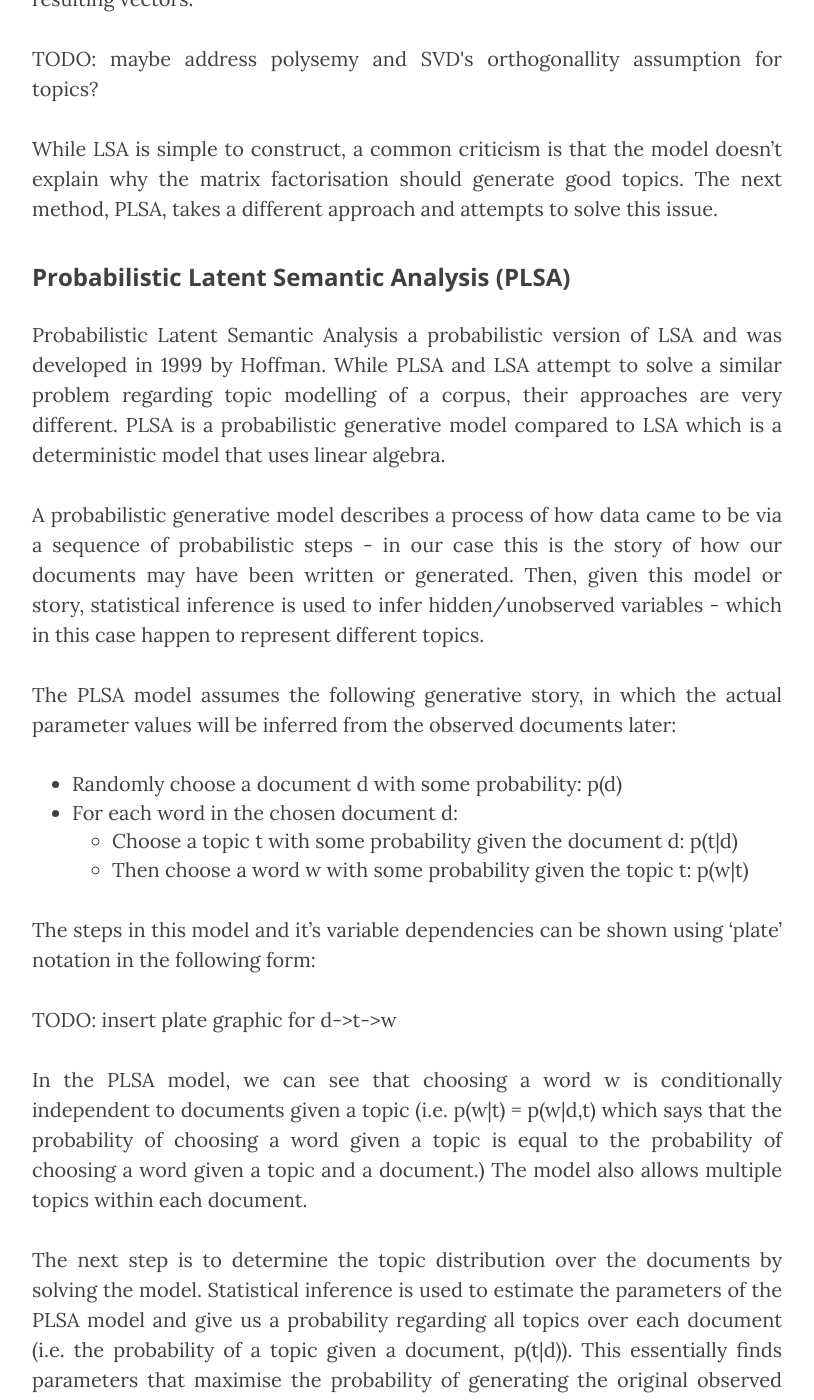
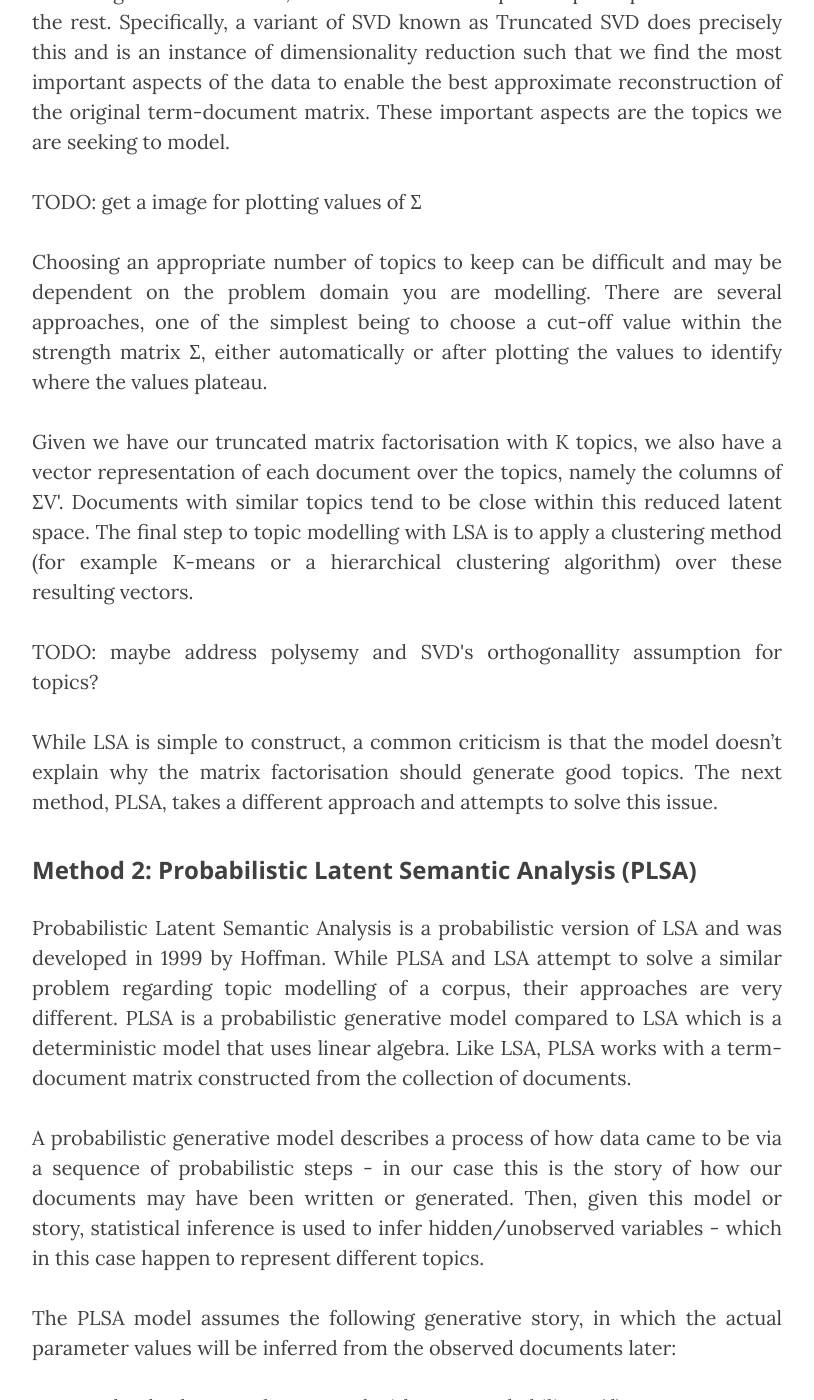
Before and after one commit to dylanhogg/dylanhogg.github.io, a Jekyll site: the page built from _posts/2017-12-01-topic-modelling-part-1-overview.markdown, in a window 1280 px wide and 1400 px high, scrolled down 4267 px. Shown: the whole window, without its empty margins (233-1047 px from the left). Built offline with Jekyll 4.4.1, drawn with Linux system fonts in a browser that asks for light colours; nearby versions of some CDN libraries; comment, search, counter and statistics services are not loaded; some of the changed text lies outside the part shown.

Commit message:
Add blog image 1.1

```diff
--- a/_posts/2017-12-01-topic-modelling-part-1-overview.markdown
+++ b/_posts/2017-12-01-topic-modelling-part-1-overview.markdown
@@ -23,6 +23,8 @@ comments:   true
 
 <p>TODO: get an image for topic modelling e.g. stack of docs -> docs containe in topic boundaries.</p>
 
+<img src="/img/topic-modelling-part-1-overview/blog-1.1.png" />
+
 <p>Many methods have been developed for topic modelling over the past few decades. Most methods rely on the fact that a document is typically about a particular subject and has words that frequently occur together. For example, an email planning your next holiday will likely contain the words ‘flight’ and ‘hotel’ more often than emails about other subjects. It is this statistical regularity that allows latent topics to be discovered, sometimes as if by magic.</p>
 
 <p>The only data required for topic modelling is the text within each document. In machine learning terminology, this is an unsupervised learning method - meaning that we don’t require labelled data as is the case with supervised learning methods. The number of topics to automatically discover typically needs to be specified which can be tricky and may depend on how the results will be used. Interpretation of the discovered topics can also be tricky; while they can often be summarised by their most important words, they do not necessarily correspond to topics we expected to find.</p>
@@ -47,7 +49,7 @@ comments:   true
 
 
 <!-- ---------------------------------------------------------------------- -->
-<h3 class="section-subheading">Latent Semantic Analysis (LSA)</h3>
+<h3 class="section-subheading">Method 1: Latent Semantic Analysis (LSA)</h3>
 
 <p>Latent Semantic Analysis is a method that was developed in the late 1980’s by Deerwester, Dumais and others. It takes as input a term-document matrix and factorises this into 3 new matrices which are able to jointly reconstruct the original matrix. This is achieved by applying a linear algebra method called Singular Value Decomposition (SVD) where the factorisation can be represented as M = UΣV'.</p>
 
@@ -69,9 +71,9 @@ comments:   true
 </p>
 
 <!-- ---------------------------------------------------------------------- -->
-<h3 class="section-subheading">Probabilistic Latent Semantic Analysis (PLSA)</h3>
+<h3 class="section-subheading">Method 2: Probabilistic Latent Semantic Analysis (PLSA)</h3>
 
-<p>Probabilistic Latent Semantic Analysis a probabilistic version of LSA and was developed in 1999 by Hoffman. While PLSA and LSA attempt to solve a similar problem regarding topic modelling of a corpus, their approaches are very different. PLSA is a probabilistic generative model compared to LSA which is a deterministic model that uses linear algebra.</p>
+<p>Probabilistic Latent Semantic Analysis is a probabilistic version of LSA and was developed in 1999 by Hoffman. While PLSA and LSA attempt to solve a similar problem regarding topic modelling of a corpus, their approaches are very different. PLSA is a probabilistic generative model compared to LSA which is a deterministic model that uses linear algebra. Like LSA, PLSA works with a term-document matrix constructed from the collection of documents.</p>
 
 <p>A probabilistic generative model describes a process of how data came to be via a sequence of probabilistic steps - in our case this is the story of how our documents may have been written or generated. Then, given this model or story, statistical inference is used to infer hidden/unobserved variables - which in this case happen to represent different topics.</p>
 
@@ -94,7 +96,6 @@ comments:   true
 - Matrix Σ corresponds to the probability of a topic: p(t)
 - Matrix V corresponds to the probability of a word given a topic: p(w\|t)
 
-
 <p>PLSA learns the probabilities of a topic, p(t), directly from the original data which can be a limitation if extending the model to new documents. In essence, PLSA is only a generative model for the corpus it is estimated on and not new documents.
 
 <p>Another potential issue is that the number of parameters grows linearly with the number of documents which can make solving the model computationally difficult for large corpuses and also lead to overfitting (however other estimation algorithms, for example Tempered EM, can help with this and improve generalisation as can extensions to the PLSA model itself.)
@@ -105,12 +106,12 @@ comments:   true
 
 
 <!-- ---------------------------------------------------------------------- -->
-<h3 class="section-subheading">Latent Dirichlet Allocation (LDA)</h3>
+<h3 class="section-subheading">Method 3: Latent Dirichlet Allocation (LDA)</h3>
 
 <p>TODO</p>
 
 <!-- ---------------------------------------------------------------------- -->
-<h3 class="section-subheading">Non-negative Matrix Factorization (NMF)</h3>
+<h3 class="section-subheading">Method 4: Non-negative Matrix Factorization (NMF)</h3>
 
 <p>TODO</p>
 
```
